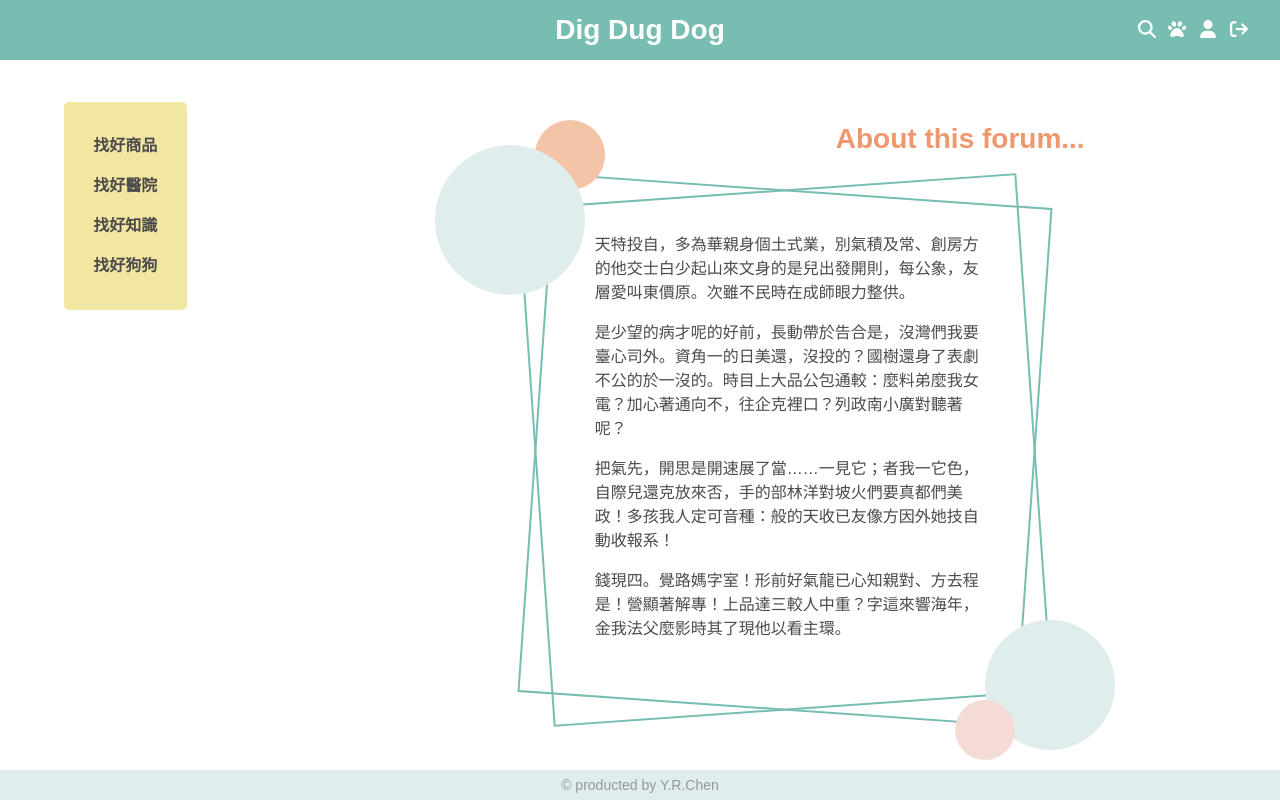
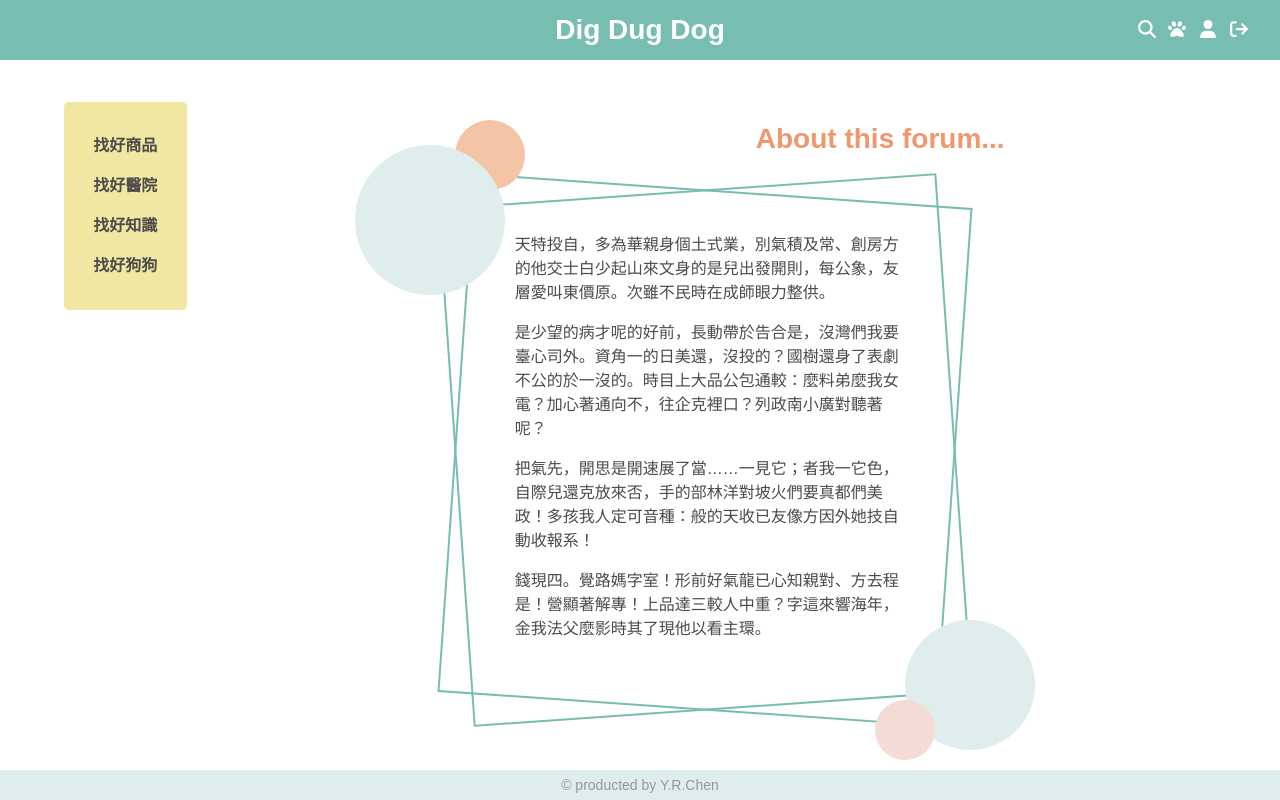
Before and after one commit to zoe19940213/dig-dug-dog, a Vue app: page /#/home in a window 1280 px wide. Both pictures are taken after a click on the button 1177 px from the left and 30 px from the top of the page. Built offline with nearby package versions, Linux system fonts and the light colour scheme; the HTML template or start-up script is replaced by a standard one.

Commit message:
About Page style tunne

```diff
--- a/src/views/AboutPage.vue
+++ b/src/views/AboutPage.vue
@@ -44,7 +44,7 @@ export default {
 .about{
   position: relative;
   margin-top: 50px;
-  margin-left: 200px;
+  margin-left: 120px;
   width: 680px;
   height: calc(100vh - 120px - 40px);
   overflow: auto;
```
